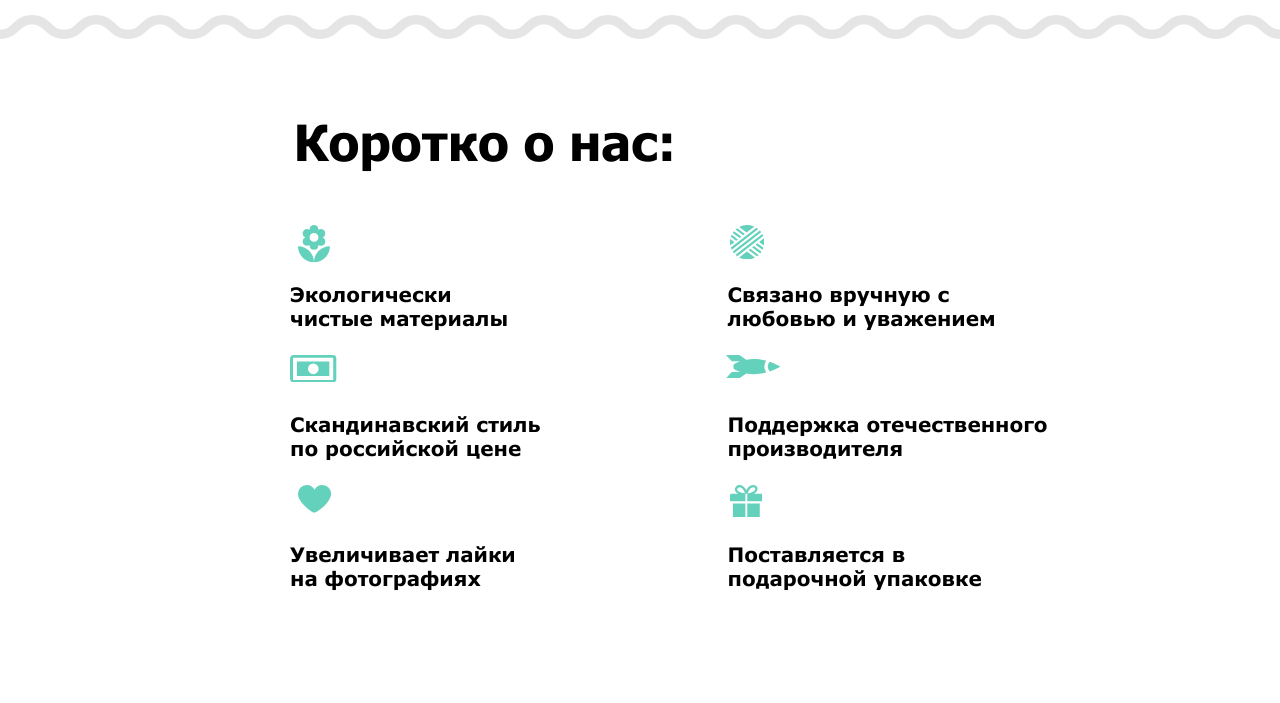
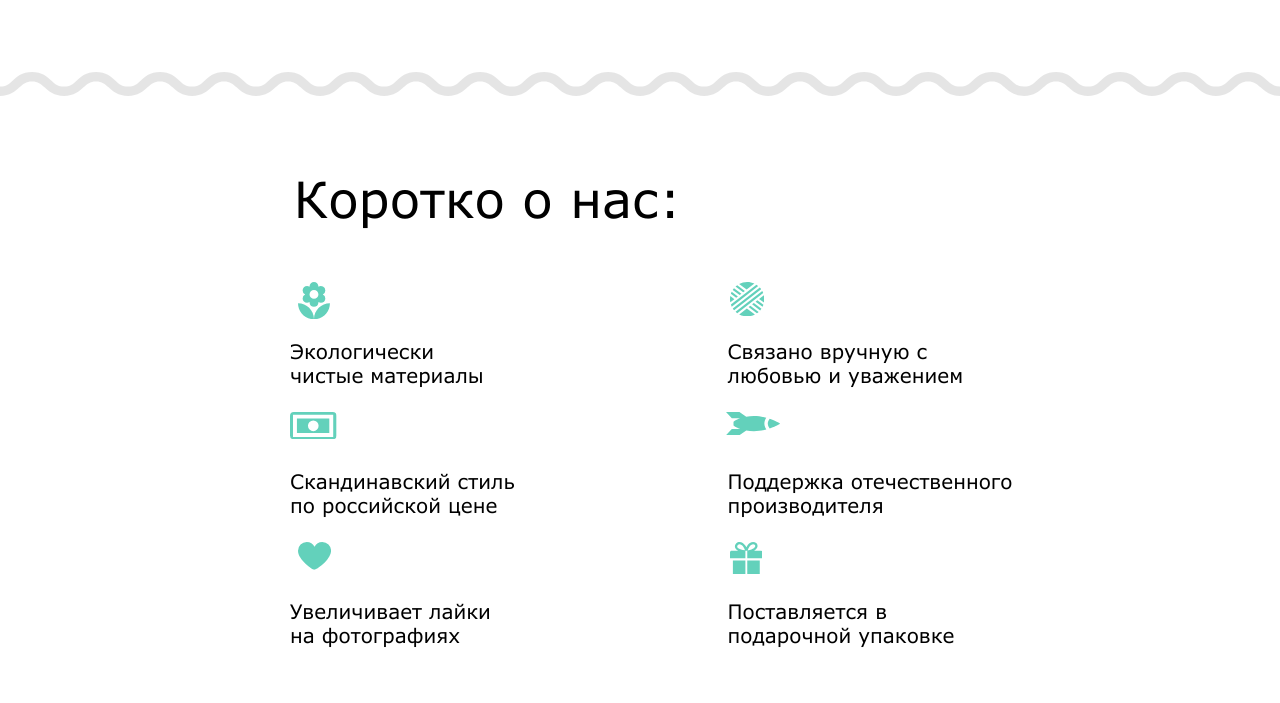
Before and after one commit to egorrya/mishka, a website: page index.html in a window 1280 px wide. Shown: the part 1607-2310 px from the top of the page. Drawn offline with Linux system fonts and the light colour scheme.

Commit message:
fixed font verdana

```diff
--- a/assets/less/blocks/about-us.less
+++ b/assets/less/blocks/about-us.less
@@ -8,8 +8,6 @@
 }
 
 .about-us__title {
-    font: bold 24px/30px Tahoma, Arial, sans-serif;
-
     margin: 30px 0;
 }
 
--- a/assets/less/blocks/home-section.less
+++ b/assets/less/blocks/home-section.less
@@ -163,6 +163,6 @@
 
 @media @d-width {
     .home-section__title {
-        padding: 117.5px 20% 327px;
+        padding: 117.5px 29% 327px;
     }
 }
--- a/index.html
+++ b/index.html
@@ -129,7 +129,7 @@
   </svg><!-- css code in product.less -->
   <section class="about-us">
     <div class="about-us__wrapper">
-      <h2 class="about-us__title">Коротко о нас:</h2>
+      <h1 class="about-us__title">Коротко о нас:</h1>
       <ul class="about-us__list">
         <li class="about-us__list-item">
           <svg class="icon about-us__list-item--icon icon-feature-1">
```
Also changed, not shown: assets/css/style.css, assets/css/style.min.css, assets/fonts/verdanab.ttf, build/index.html.
